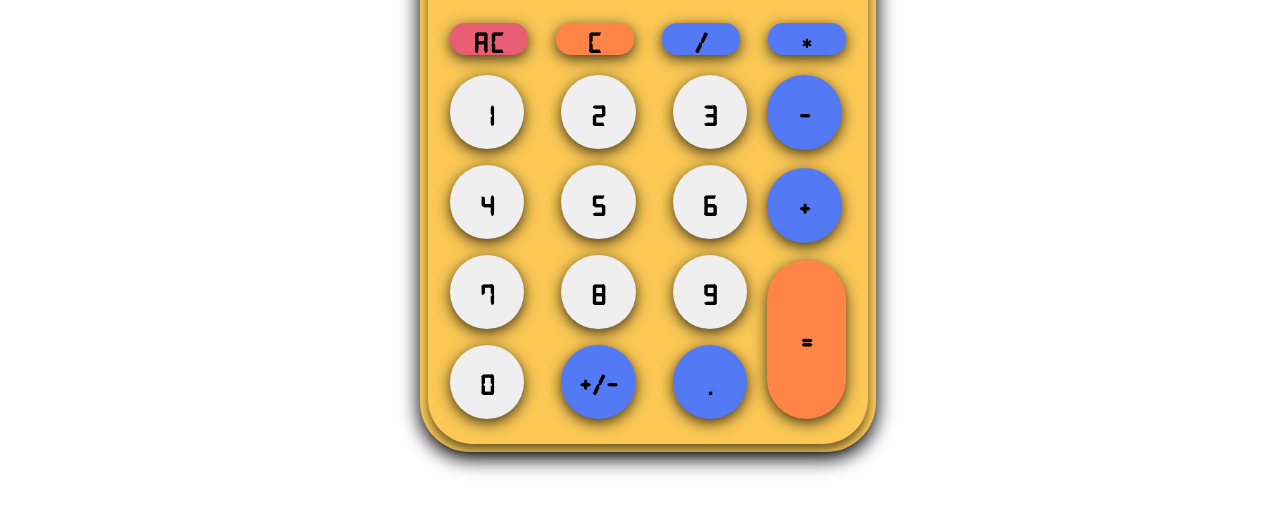
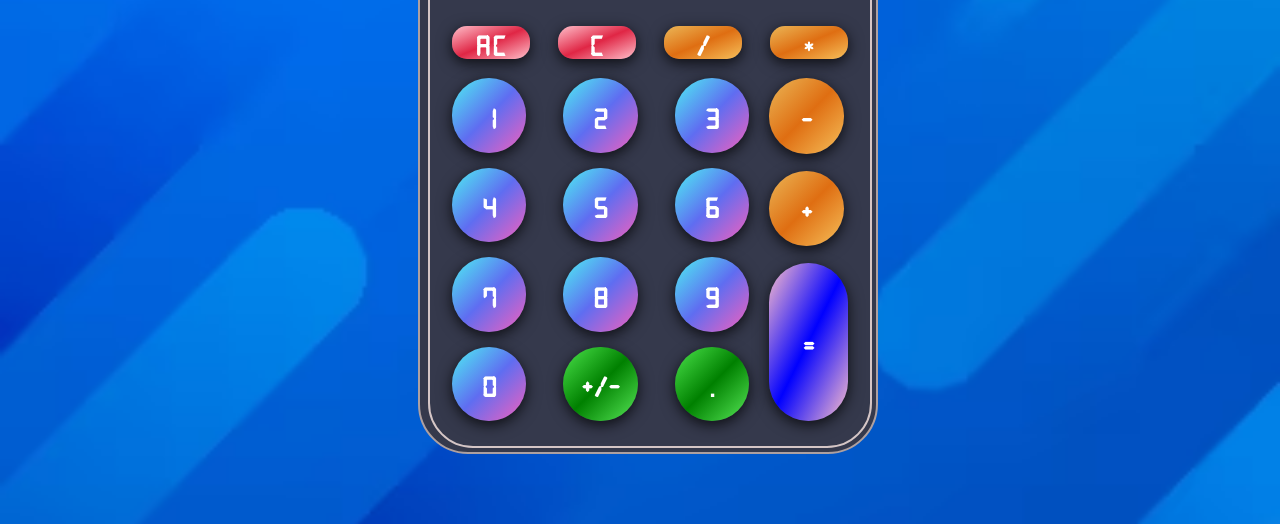
Before and after one commit to yashu483/calculator, a plain HTML site: page index.html in a window 1280 px wide. Shown: the part 284-808 px from the top of the page. Drawn offline with Linux system fonts and the light colour scheme; a web font is replaced by a local one.

Commit message:
style(design):redesign button and calculator change background of website and color of buttons

```diff
--- a/style.css
+++ b/style.css
@@ -32,19 +32,21 @@ body {
     display: flex;
     align-items: center;
     justify-content: center;
-    /* background-color: blueviolet; */
-    background-color: white;
+    background-image: url('/resources/images/blue.avif');
+    background-size: cover;
+    background-repeat: no-repeat;
+    background-position: center;
 }
+
 
 .container {
     height: 80vh;
     width: 55vh;
-    /* background-color: rgb(192, 23, 51); */
-    background-color: #FCC956;
+    background-color: #35394C;
     border-radius: 50px;
-    box-shadow: 0 6px 20px rgba(0, 0, 0, 1), 0 3px 20px rgba(0, 0, 0, 0.10);
     cursor: pointer;
     padding: 8px;
+    border: 2px solid rgb(174, 160, 160);
 }
 
 .second-layer {
@@ -52,10 +54,9 @@ body {
     flex-direction: column;
     height: 100%;
     width: 100%;
-    /* background-color: rgb(43, 213, 45); */
-    background-color: #FCC956;
+    background-color: #35394C;
+    border: 2px solid rgb(213, 198, 198);
     border-radius: 45px;
-    box-shadow: 0 6px 10px rgba(0, 0, 0, 0.5), 0 3px 10px rgba(0, 0, 0, 0.10);
     align-items: center;
     gap: 5%;
 }
@@ -70,8 +71,8 @@ body {
     padding: 3%;
     justify-content: space-between;
     background-color: #628b45;
-    /* background-color: #A4A3A9; */
     border-radius: 20px;
+    border: 1px solid rgb(223, 212, 212);
     box-shadow: inset -5px 5px 5px rgba(0, 0, 0, 0.5), inset 5px -5px 5px rgba(0, 0, 0, 0.5)
 }
 
@@ -130,9 +131,12 @@ button {
     box-shadow: 0 4px 15px rgba(0, 0, 0, 0.7), 0 3px 6px rgba(0, 0, 0, 0.10);
     cursor: pointer;
     transform: translateY(-3px);
+    border: 2px solid rgb(234, 223, 223);
+    color: white;
+    background: linear-gradient(to bottom right, #4df2f2, #5f6df1, #f560bc);
     font-family: 'Digital-7', 'DS-DIGITAL', 'Orbitron';
-    /* transition: all 0.2s ease-in-out; */
 }
+
 
 button:active {
     box-shadow: inset 3px 3px 3px rgba(0, 0, 0, 0.2), inset -3px -3px rgba(0, 0, 0, 0.2);
@@ -187,12 +191,12 @@ button:active {
 .substraction,
 .addition,
 .division,
-.multiply,
-.dot,
-.toggle {
+.multiply {
     /* background-color: rgb(82, 231, 82); */
-    background-color: rgb(84, 121, 245);
+    /* background-color: rgb(84, 121, 245); */
     /* background-color: rgb(6, 188, 249); */
+    background: linear-gradient(to bottom right, rgb(235, 183, 87), rgb(223, 110, 18), rgb(246, 192, 91));
+    /* background: linear-gradient(to bottom, rgb(255, 255, 255),rgb(233, 229, 229), #23D3D2, #23D3D2, #23D3D2, #23D3D2, #23D3D2, #23D3D2, #23D3D2); */
 }
 
 .equal {
@@ -200,20 +204,28 @@ button:active {
     height: 50%;
     border-radius: 50px;
     border: none;
-    background-color: #FF8446;
+    /* background-color: #FF8446; */
+    background: linear-gradient(to bottom right, pink, blue, pink);
+    /* background: linear-gradient(to bottom, rgb(218, 218, 130), #dc9c3d, #f15ae9); */
     margin-top: auto;
 
 }
 
 .clear {
-    background-color: #FF8446;
+    background: linear-gradient(to bottom right, pink, rgb(224, 38, 69), pink);
+    /* background: linear-gradient(to right, #FF8446, #FF8446); */
 }
 
 .ac {
-    background-color: rgb(231, 94, 117);
+    background: linear-gradient(to bottom right, pink, rgb(224, 38, 69), pink);
     word-spacing: -10px;
 }
 
 .multiply {
     font-weight: 400;
 }
+
+.dot,
+.toggle {
+    background: linear-gradient(to bottom right, rgb(77, 229, 77), green, rgb(88, 232, 88));
+}
```
Also changed, not shown: resources/images/ai.webp (added), resources/images/background.jpg (added), resources/images/background@.avif (added), resources/images/black.jpg (added), resources/images/black2.png (added), resources/images/blue.avif (added), 3 other files.
